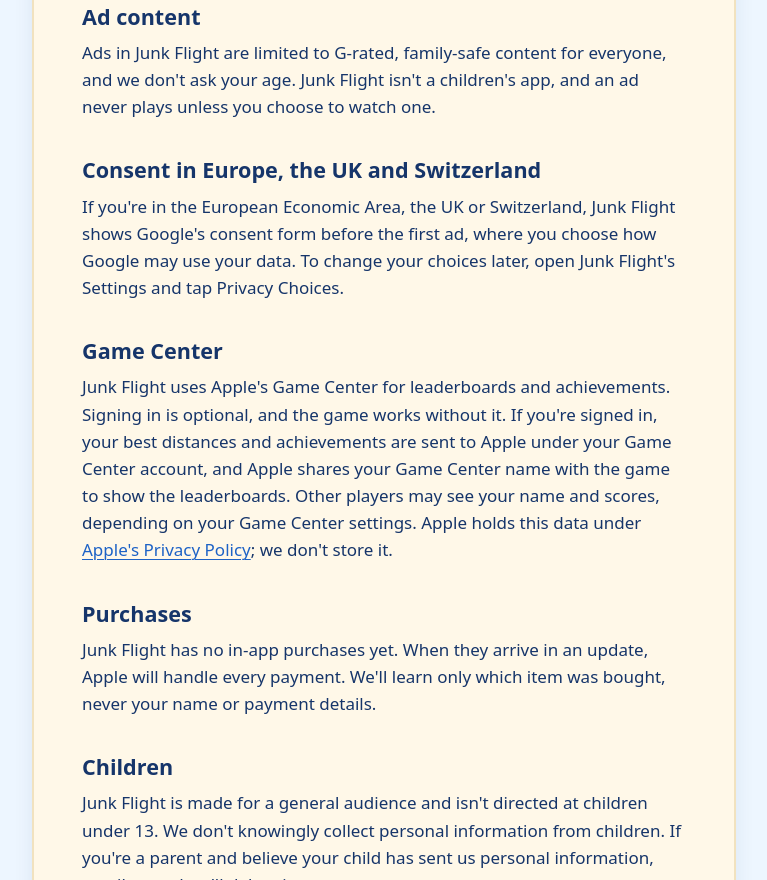
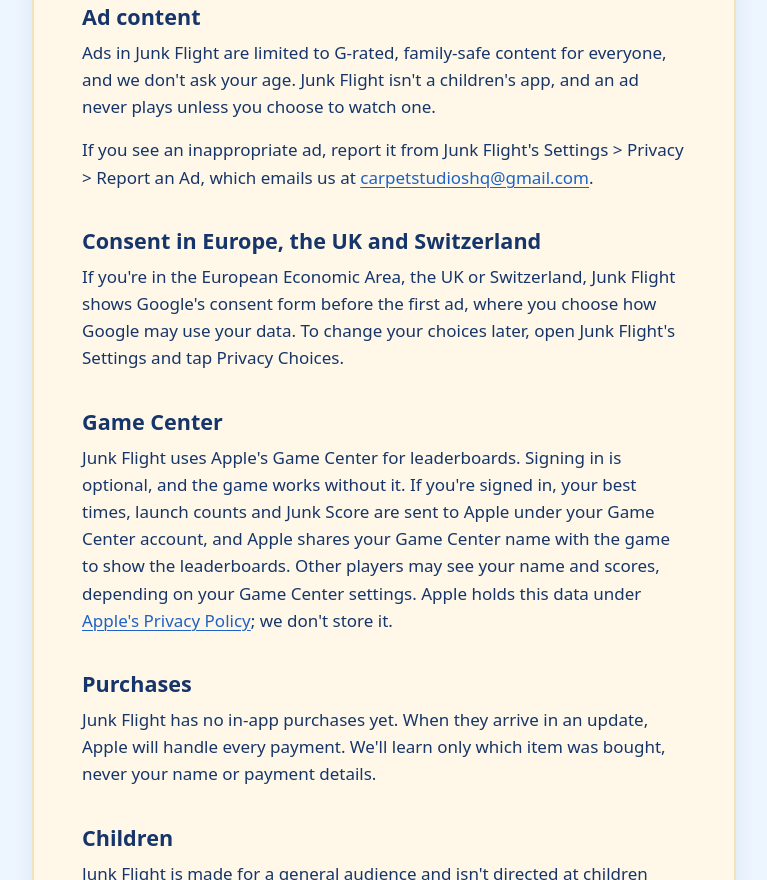
Before and after one commit to carpetstudios/carpetstudios.github.io, a plain HTML site: page privacy/index.html in a window 1280 px wide. Shown: the part 1447-2327 px from the top of the page, without its empty margins (256-1023 px from the left). Drawn offline with Linux system fonts and the light colour scheme.

Commit message:
docs: fix Game Center data and add ad reporting to privacy policy

```diff
--- a/privacy/index.html
+++ b/privacy/index.html
@@ -43,7 +43,7 @@
   <main id="main" class="wrap page">
     <p class="page-eyebrow">Junk Flight and this website</p>
     <h1>Privacy Policy</h1>
-    <p class="updated">Last updated: <time datetime="2026-11-21">November 21, 2026</time></p>
+    <p class="updated">Last updated: <time datetime="2026-11-23">November 23, 2026</time></p>
 
     <p class="lede">The short version: we don't collect your data. Junk Flight shows ads from Google only when you choose to watch one, and Google collects some data to show them. You choose whether those ads can be personalized.</p>
 
@@ -75,12 +75,13 @@
 
     <h2>Ad content</h2>
     <p>Ads in Junk Flight are limited to G-rated, family-safe content for everyone, and we don't ask your age. Junk Flight isn't a children's app, and an ad never plays unless you choose to watch one.</p>
+    <p>If you see an inappropriate ad, report it from Junk Flight's Settings &gt; Privacy &gt; Report an Ad, which emails us at <a href="mailto:carpetstudioshq@gmail.com">carpetstudioshq@gmail.com</a>.</p>
 
     <h2>Consent in Europe, the UK and Switzerland</h2>
     <p>If you're in the European Economic Area, the UK or Switzerland, Junk Flight shows Google's consent form before the first ad, where you choose how Google may use your data. To change your choices later, open Junk Flight's Settings and tap Privacy Choices.</p>
 
     <h2>Game Center</h2>
-    <p>Junk Flight uses Apple's Game Center for leaderboards and achievements. Signing in is optional, and the game works without it. If you're signed in, your best distances and achievements are sent to Apple under your Game Center account, and Apple shares your Game Center name with the game to show the leaderboards. Other players may see your name and scores, depending on your Game Center settings. Apple holds this data under <a href="https://www.apple.com/legal/privacy/">Apple's Privacy Policy</a>; we don't store it.</p>
+    <p>Junk Flight uses Apple's Game Center for leaderboards. Signing in is optional, and the game works without it. If you're signed in, your best times, launch counts and Junk Score are sent to Apple under your Game Center account, and Apple shares your Game Center name with the game to show the leaderboards. Other players may see your name and scores, depending on your Game Center settings. Apple holds this data under <a href="https://www.apple.com/legal/privacy/">Apple's Privacy Policy</a>; we don't store it.</p>
 
     <h2>Purchases</h2>
     <p>Junk Flight has no in-app purchases yet. When they arrive in an update, Apple will handle every payment. We'll learn only which item was bought, never your name or payment details.</p>
```
